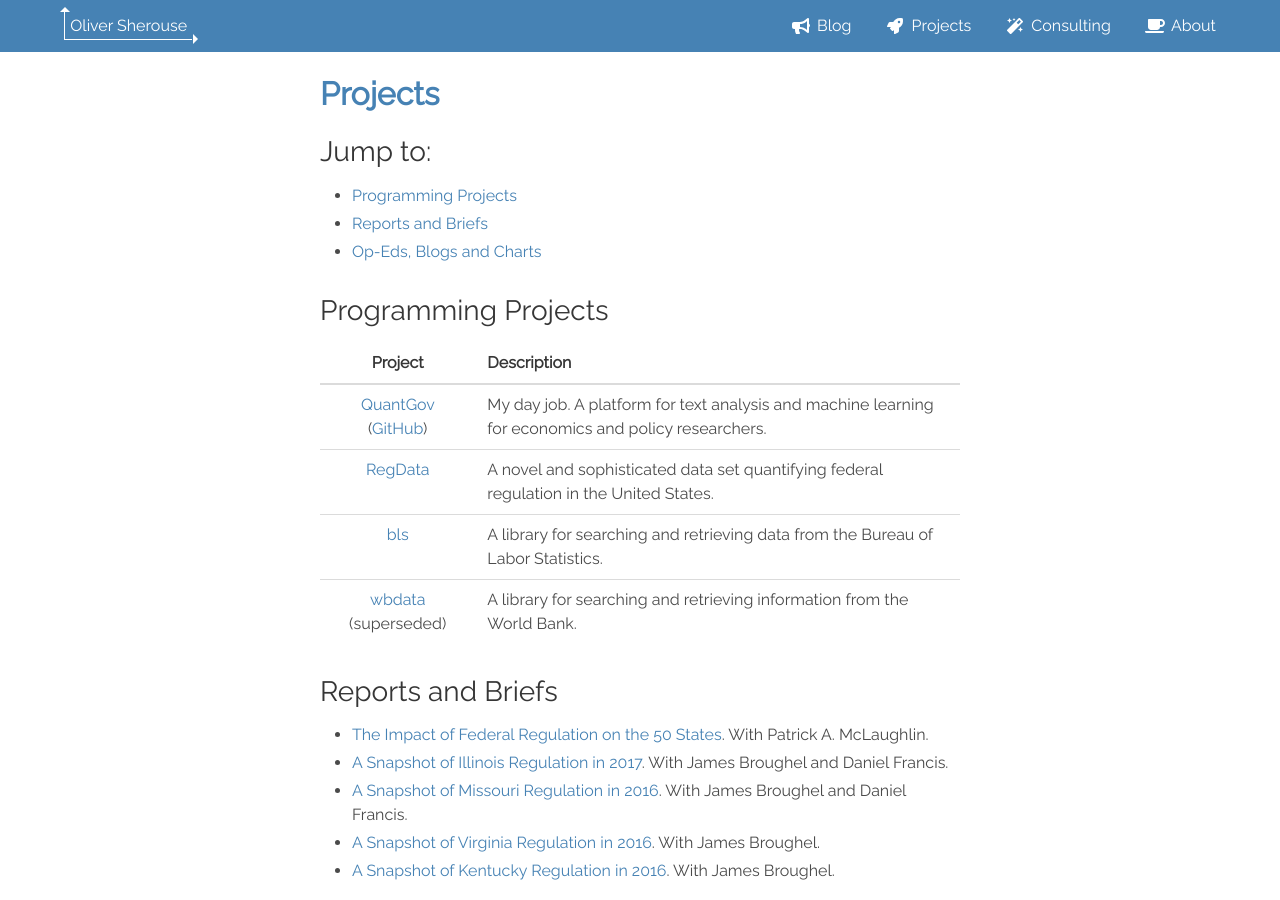
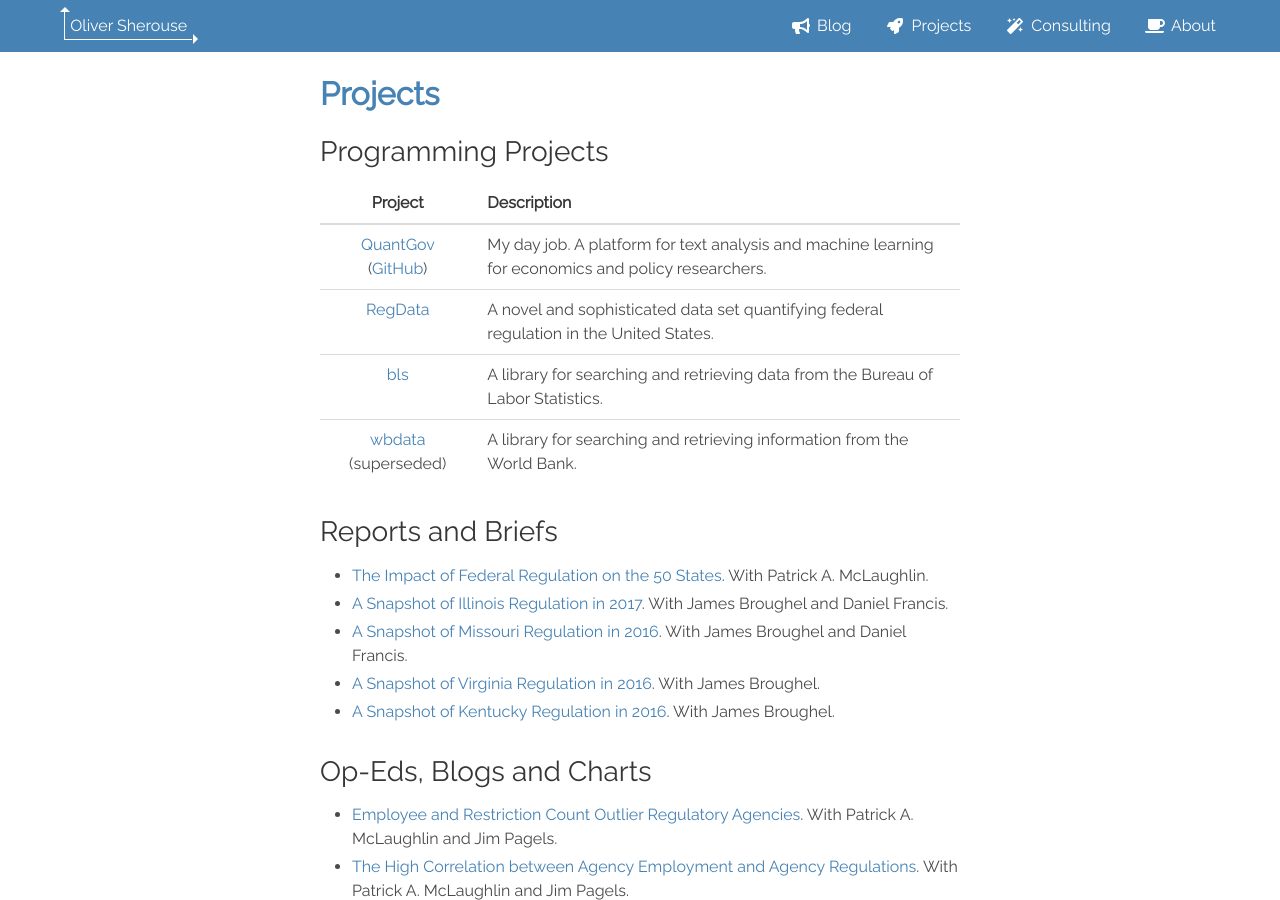
Before and after one commit to OliverSherouse/OliverSherouse.github.io, a Jekyll site: the page built from projects/index.markdown, in a window 1280 px wide and 900 px high. Built offline with Jekyll 4.4.1, drawn with Linux system fonts in a browser that asks for light colours; nearby versions of some CDN libraries; comment, search, counter and statistics services are not loaded.

Commit message:
removed unnecessary nav from projects page

```diff
--- a/projects/index.markdown
+++ b/projects/index.markdown
@@ -3,12 +3,6 @@
 title: Projects
 permalink: "/projects/"
 ---
-
-## Jump to:
-
-* [Programming Projects](#programming-projects)
-* [Reports and Briefs](#reports-and-briefs)
-* [Op-Eds, Blogs and Charts](#op-eds-blogs-and-charts)
 
 ## Programming Projects
 
```
